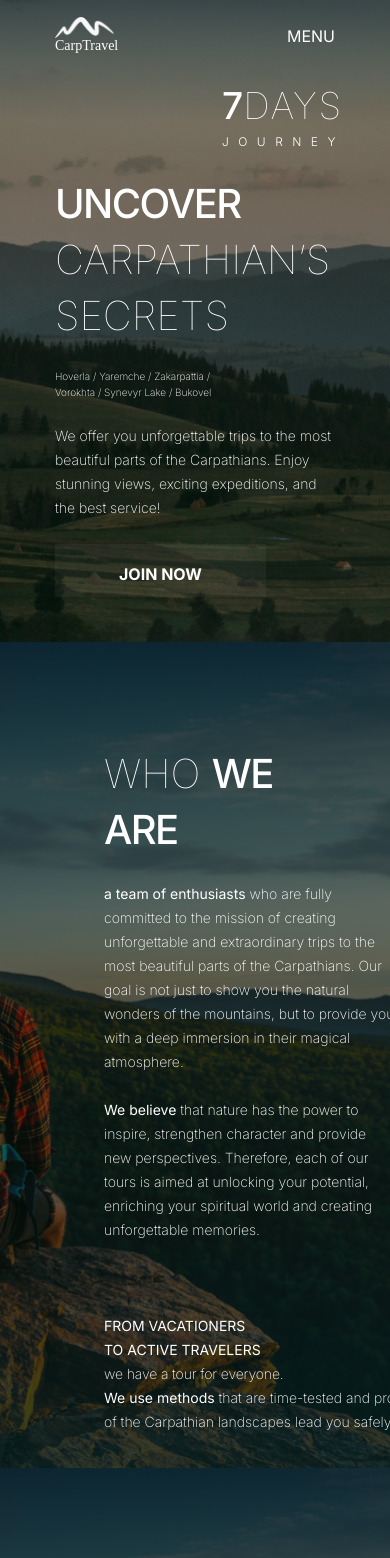
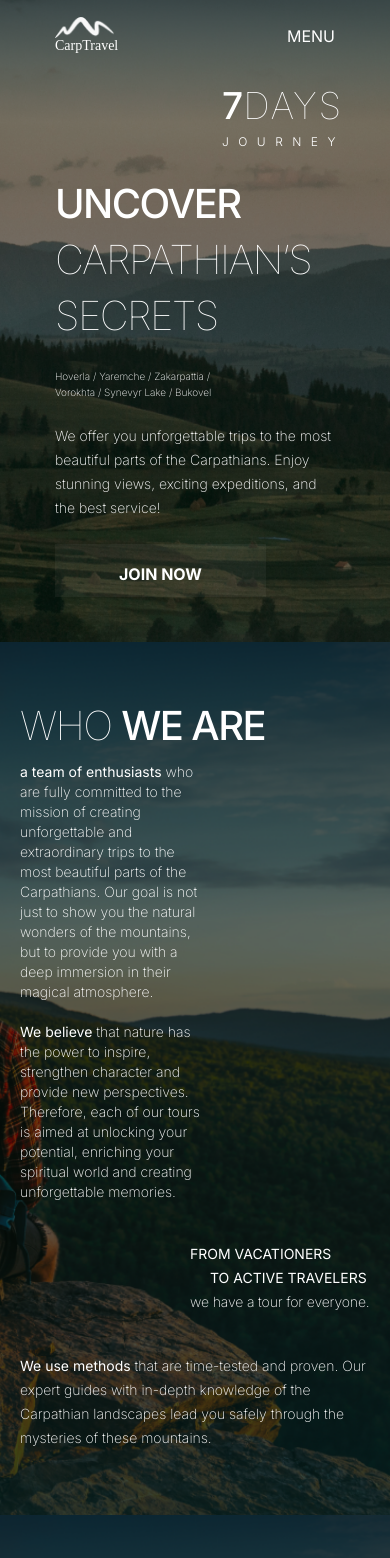
Before and after one commit to Nataly-Moskalenko/carpathians-travel, a Next.js app: page / in a window 390 px wide. Shown: the top 1558 px of the page. Built offline with nearby package versions, Linux system fonts and the light colour scheme.

Commit message:
adds responsive styles to about

```diff
--- a/app/components/About.js
+++ b/app/components/About.js
@@ -2,26 +2,26 @@ export default function About() {
   return (
     <section
       id="About"
-      className="text-white h-[826px] bg-light-gray w-full bg-image-about bg-center bg-no-repeat bg-cover p-20"
+      className="text-white h-[873px] [480px]:h-[833px] md:h-[697px] lg:h-[824px] bg-light-gray w-full bg-image-about bg-center bg-no-repeat bg-cover pl-5 pr-5 pt-[56px] pb-[56px] md:pl-8 md:pr-8 md:pt-[64px] md:pb-[64px] lg:p-20"
     >
-      <div className="p-6">
-        <div className="md:flex gap-6">
-          <h2>
-            <span className="text-[40px] md:text-[67px] lg:text-[98px] font-thin uppercase lg:tracking-[-3.92px] leading-[56px] md:leading-[1.2]">
+      <div className="p:0 lg:p-6">
+        <div className="md:flex justify-between lg:gap-6 lg:justify-start">
+          <h2 className="w-[280px] md:w-[408px] lg:w-[606px]">
+            <span className="text-[40px] md:text-[67px] lg:text-[98px] font-thin uppercase tracking-[-1.6px] md:tracking-[-2.68px] lg:tracking-[-3.92px] leading-[56px] md:leading-[1.2]">
               Who{' '}
             </span>
             <span className="text-[40px] md:text-[67px] lg:text-[98px] font-medium uppercase tracking-[-1.6px] md:tracking-[-2.68px] lg:tracking-[-3.92px] leading-[56px] md:leading-[1.2]">
               we are
             </span>
           </h2>
-          <div className="w-[292px] pt-6">
-            <p className="mb-6 text-[14px] font-extralight leading-[20px] md:text-[16px] lg:text-[18px] leading-[24px]">
+          <div className="w-[180px] md:w-[220px] lg:w-[292px] mt-2 lg:mt-4">
+            <p className="mb-5 md:mb-4 lg:mb-6 text-[14px] font-extralight leading-[20px] md:text-[16px] lg:text-[18px] lg:leading-[24px]">
               <span className="font-normal">a team of enthusiasts </span>who are fully committed to
               the mission of creating unforgettable and extraordinary trips to the most beautiful
               parts of the Carpathians. Our goal is not just to show you the natural wonders of the
               mountains, but to provide you with a deep immersion in their magical atmosphere.
             </p>
-            <p className="text-[14px] font-extralight leading-[20px] md:text-[16px] lg:text-[18px] leading-[24px]">
+            <p className="text-[14px] font-extralight leading-[20px] md:text-[16px] lg:text-[18px] lg:leading-[24px]">
               <span className="font-normal">We believe </span>that nature has the power to inspire,
               strengthen character and provide new perspectives. Therefore, each of our tours is
               aimed at unlocking your potential, enriching your spiritual world and creating
@@ -29,19 +29,19 @@ export default function About() {
             </p>
           </div>
         </div>
-        <div className="md:flex mt-[72px] flex-row-reverse justify-between">
-          <div>
+        <div className="md:flex mt-[40px] md:mt-[64px] lg:mt-[72px] flex-row-reverse justify-between relative">
+          <div className="mb-[40px] md:mb-0 w-[180px] md:w-[221px] lg:w-[300px] ml-auto md:absolute md:left-8 md:bottom-[136px] lg:relative lg:left-0 lg:bottom-0 lg:w-[296px] ">
             <p className="text-[14px] font-normal leading-[20px] md:text-[16px] lg:text-[18px] leading-[24px] uppercase">
               From vacationers
             </p>
-            <p className="text-[14px] font-normal leading-[20px] md:text-[16px] lg:text-[18px] leading-[24px] uppercase">
+            <p className="pl-5 md:pl-[40px] lg:pl-[92px] text-[14px] font-normal leading-[20px] md:text-[16px] lg:text-[18px] leading-[24px] uppercase">
               to active travelers
             </p>
             <p className="text-[14px] font-extralight leading-[20px] md:text-[16px] lg:text-[18px] leading-[24px] tracking-[-0.14px] md:tracking-[0.32px] lg:tracking-[2.16px]">
               we have a tour for everyone.
             </p>
           </div>
-          <p className="text-[14px] font-extralight leading-[20px] md:text-[16px] lg:text-[18px] leading-[24px] w-[605px]">
+          <p className="text-[14px] font-extralight leading-[20px] md:text-[16px] lg:text-[18px] leading-[24px] min-w-[280px] max-w-[440px] md:max-w-[463px] lg:max-w-[605px]">
             <span className="font-normal">We use methods </span>that are time-tested and proven. Our
             expert guides with in-depth knowledge of the Carpathian landscapes lead you safely
             through the mysteries of these mountains.
--- a/app/components/Contacts.js
+++ b/app/components/Contacts.js
@@ -8,8 +8,12 @@ export default function Contacts() {
     >
       <div className="p-6">
         <h2 className="w-[606px]">
-          <span className="text-[98px] font-thin uppercase tracking-[-3.92px]">Contact </span>
-          <span className="text-[98px] font-medium uppercase tracking-[-3.92px]">us</span>
+          <span className="text-[40px] md:text-[67px] lg:text-[98px] font-thin uppercase tracking-[-1.6px] md:tracking-[-2.68px] lg:tracking-[-3.92px] leading-[56px] md:leading-[1.2]">
+            Contact{' '}
+          </span>
+          <span className="text-[40px] md:text-[67px] lg:text-[98px] font-medium uppercase tracking-[-1.6px] md:tracking-[-2.68px] lg:tracking-[-3.92px] leading-[56px] md:leading-[1.2]">
+            us
+          </span>
         </h2>
         <div className="flex justify-between mt-[71px]">
           <div className="w-[311px]">
--- a/app/components/Gallery.js
+++ b/app/components/Gallery.js
@@ -30,7 +30,7 @@ export default function Gallery() {
       className="text-white h-[788px] bg-light-gray w-full bg-image-about bg-center bg-no-repeat bg-cover p-20"
     >
       <h2>
-        <span className="text-[40px] md:text-[67px] lg:text-[98px] font-thin uppercase lg:tracking-[-3.92px] leading-[56px] md:leading-[1.2]">
+        <span className="text-[40px] md:text-[67px] lg:text-[98px] font-thin uppercase tracking-[-1.6px] md:tracking-[-2.68px] lg:tracking-[-3.92px] leading-[56px] md:leading-[1.2]">
           Our{' '}
         </span>
         <span className="text-[40px] md:text-[67px] lg:text-[98px] font-medium uppercase tracking-[-1.6px] md:tracking-[-2.68px] lg:tracking-[-3.92px] leading-[56px] md:leading-[1.2]">
@@ -52,13 +52,25 @@ export default function Gallery() {
       >
         {galeryImages.map((image) => (
           <SwiperSlide key={image.id}>
-            <Image className="w-[606px] h-[429px] ml-auto mr-auto" src={image.src} alt="Photo CarpTravel" />
+            <Image
+              className="w-[606px] h-[429px] ml-auto mr-auto"
+              src={image.src}
+              alt="Photo CarpTravel"
+            />
           </SwiperSlide>
         ))}
-        <button className="absolute text-white bottom-0" ref={prevRef}>
-          Back
+        <button
+          ref={prevRef}
+          className="text-[33px] font-thin uppercase ml-auto leading-[1.2] w-[294px]"
+        >
+          <p className="">Back</p>
         </button>
-        <button className="absolute right-0 bottom-0" ref={nextRef}>Next</button>
+        <button
+          className="absolute right-0 bottom-0 text-[33px] font-thin uppercase mr-auto leading-[1.2] w-[294px]"
+          ref={nextRef}
+        >
+          <p className="">Next</p>
+        </button>
       </Swiper>
     </section>
   );
--- a/app/components/Hero.js
+++ b/app/components/Hero.js
@@ -21,7 +21,7 @@ export default function Hero() {
           <span className="text-[40px] md:text-[67px] lg:text-[98px] font-medium uppercase tracking-[-1.6px] md:tracking-[-2.68px] lg:tracking-[-3.92px] leading-[56px] md:leading-[1.2]">
             Uncover{' '}
           </span>
-          <span className="text-[40px] md:text-[67px] lg:text-[98px] font-thin uppercase lg:tracking-[-3.92px] leading-[56px] md:leading-[1.2]">
+          <span className="text-[40px] md:text-[67px] lg:text-[98px] font-thin uppercase tracking-[-1.6px] md:tracking-[-2.68px] lg:tracking-[-3.92px] leading-[56px] md:leading-[1.2]">
             Carpathian’s Secrets
           </span>
         </h2>
--- a/app/components/Home.js
+++ b/app/components/Home.js
@@ -3,7 +3,7 @@ import Hero from './Hero';
 
 export default function Home() {
   return (
-    <div className="pt-6 pr-[20px] pl-[20px] md:pr-8 md:pb-16 md:pl-8 lg:pr-[80px] lg:pb-[80px] lg:pl-[80px] bg-image-home bg-center bg-no-repeat bg-cover h-[642px] md:h-[531px] lg:h-[763px] bg-light-gray w-full">
+    <div className="pt-6 pr-5 pl-5 md:pr-8 md:pb-16 md:pl-8 lg:pr-[80px] lg:pb-[80px] lg:pl-[80px] bg-image-home bg-center bg-no-repeat bg-cover h-[642px] md:h-[531px] lg:h-[763px] bg-light-gray w-full">
       <Header />
       <Hero />
     </div>
```
